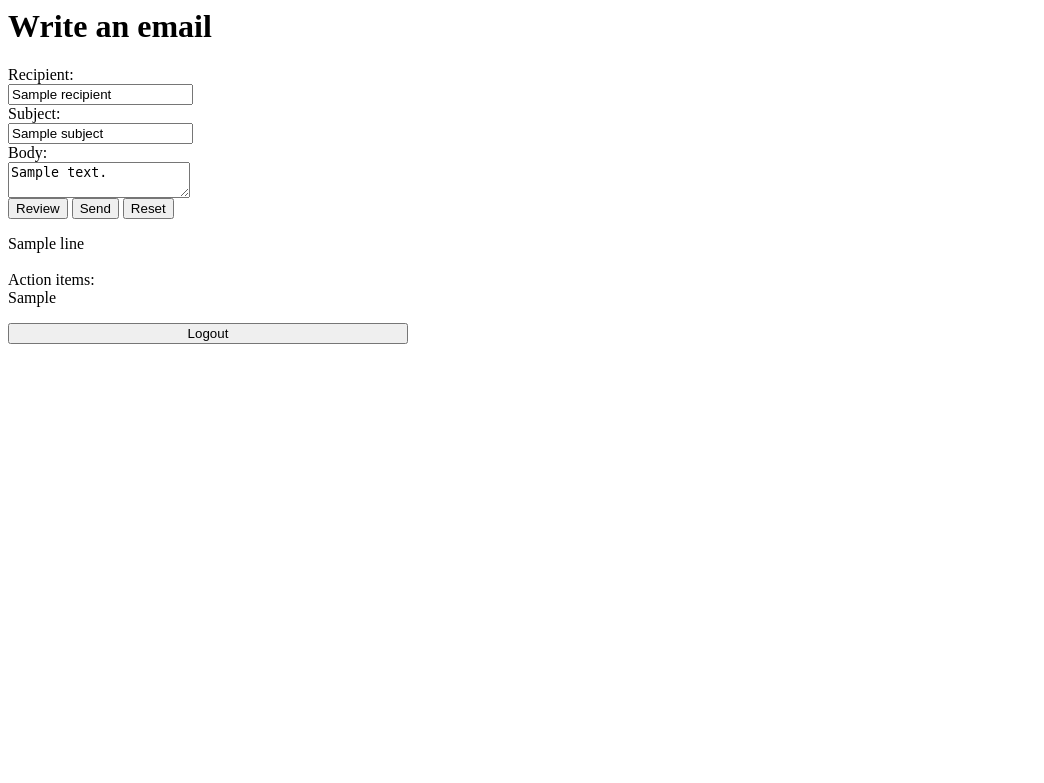
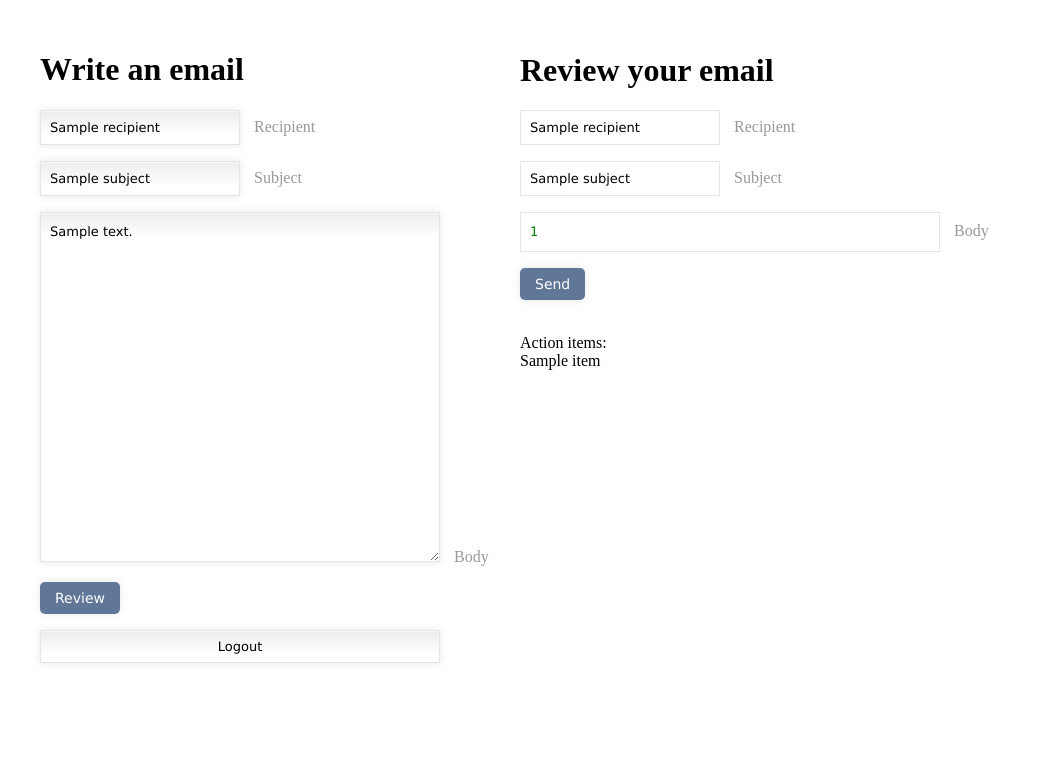
Before and after one commit to bobbiec/GlobalAiHackathon2017, a Flask app: template app/templates/compose.html in a window 1280 px wide. Shown: the top 783 px of the page, without its empty margins (0-1044 px from the left). Run offline with Flask 2, Linux system fonts and the light colour scheme; the template is opened without the code that fills it: most values are stand-ins (such as "Sample title", 1, 10 or a date in 2020).

Commit message:
Worst Jinja template abuse ever

```diff
--- a/app/app.py
+++ b/app/__init__.py
@@ -1,13 +1,8 @@
-from flask import Flask, redirect, url_for, session, request, jsonify, render_template
-from flask_oauthlib.client import OAuth, OAuthException
-from static.textAnalyze import getSentiment, sentimentToList, getClassifier, filterActionItems
-
-# from flask_sslify import SSLify
-
+from flask import Flask, redirect, url_for, session, request, render_template
+from flask_oauthlib.client import OAuth
+from .helper.textAnalyze import getSentiment, nltkAdjust, getClassifier, filterActionItems
+import uuid
 import requests
-
-from logging import Logger
-import uuid
 
 app = Flask(__name__)
 # sslify = SSLify(app)
@@ -82,23 +77,22 @@ def review():
     recipient = request.form['recipient']
     subject = request.form['subject']
     body = request.form['body']
-    action = request.form['action']
-    print(action)
-    if action == "Review":
-        sentences, scores = getSentiment(body)
-        sentiment = sentimentToList(sentences, scores, use_nltk=True)
-        classifier = getClassifier("static/classifier.pickle")
-        actionItems = "\n".join(filterActionItems(classifier, sentences))
-        return render_template('compose.html', sentiment=sentiment,
-                                               actionItems=actionItems,
-                                               recipient=recipient,
-                                               subject=subject,
-                                               body=body)
-    elif action == "Send":
-        return "Sent! (Not really you should write some code here)"
 
-    else:
-        return render_template('compose.html', subject="Something went wrong...")
+    print(body)
+
+    initialSentiment = getSentiment(body)
+    sentiment = nltkAdjust(initialSentiment)
+    classifier = getClassifier("app/helper/classifier.pickle")
+    actionItems = filterActionItems(classifier, sentiment)
+    return render_template('compose.html', sentiment=sentiment,
+                                           actionItems=actionItems,
+                                           recipient=recipient,
+                                           subject=subject,
+                                           body=body)
+
+@app.route('/send', methods=["POST"])
+def send():
+    return "Sent! Not really."
 
 # If library is having trouble with refresh, uncomment below and implement refresh handler
 # see https://github.com/lepture/flask-oauthlib/issues/160 for instructions on how to do this
--- a/app/static/textAnalyze.py
+++ b/app/helper/textAnalyze.py
@@ -2,19 +2,34 @@
 import requests
 import json
 import pickle
-from nltk.tokenize import sent_tokenize
+import nltk.tokenize.punkt as pkt
 from nltk.sentiment.vader import SentimentIntensityAnalyzer
 from .actionRequired.train import features
 
 API_URL = "https://westus.api.cognitive.microsoft.com/text/analytics/v2.0/sentiment"
 API_KEY = "REPLACEME"
 
+# Preserve newlines in tokenization
+# From https://stackoverflow.com/questions/33139531/preserve-empty-lines-with-nltks-punkt-tokenizer
+class CustomLanguageVars(pkt.PunktLanguageVars):
+    _period_context_fmt = r"""
+        \S*                          # some word material
+        %(SentEndChars)s             # a potential sentence ending
+        \s*                       #  <-- THIS is what I changed
+        (?=(?P<after_tok>
+            %(NonWord)s              # either other punctuation
+            |
+            (?P<next_tok>\S+)     #  <-- Normally you would have \s+ here
+        ))"""
+
 def getSentiment(text, language="en"):
-    sentences = sent_tokenize(text)
-    sentences = [sentence.strip() for sentence in sentences if sentence != ""]
+    ct = pkt.PunktSentenceTokenizer(lang_vars=CustomLanguageVars())
+    sentences = ct.tokenize(text)
+    # sentences = [sentence.strip() for sentence in sentences if sentence != ""]
 
     documents = []
     for i, sentence in enumerate(sentences):
+        print(sentence)
         documents.append({"language":language, "id": str(i),"text": sentence})
 
     r = requests.post(API_URL,
@@ -24,30 +39,25 @@ def getSentiment(text, language="en"):
 
     if r.status_code != 200:
         print("Something went wrong: %s" % r.text)
-        return ([r.text], ["N/A"])
+        return ([r.text], [0])
 
     results = json.loads(r.text)
 
     scores = [None] * len(sentences)
     for tup in results["documents"]:
         scores[int(tup["id"])] = tup["score"]
-    return (sentences, scores)
+    return zip(sentences, scores)
 
-def sentimentToList(sentences, scores, use_nltk=False):
-    temp = []
-    results = [(sentence, score) for (sentence, score) in zip(sentences, scores)]
-    results.sort(key=lambda x: x[1])
+def nltkAdjust(sentiment, weight=0.5):
+    result = []
     sid = SentimentIntensityAnalyzer()
-    for r in results:
-        temp.append("{0:.2f} | {1}".format(r[1], r[0][:70]))
-        if use_nltk:
-            ss = sid.polarity_scores(r[0])
-            for key in ss: # Normalize to same as Azure scale
-                ss[key] = ss[key]/2 + 0.5
-            temp.append("{0:.2f} | neg: {1:.2f}, neu: {2:.2f}, pos: {3:.2f}".format(
-                   ss["compound"], ss["neg"], ss["neu"], ss["pos"]))
-        temp.append("")
-    return temp
+    for sentence, score in sentiment:
+        ss = sid.polarity_scores(sentence)
+        oldScore = (score-0.5) * 2
+        newScore = weight*(ss["compound"]) + (1-weight)*(oldScore)
+        result.append((sentence, newScore))
+    # result.sort(key=lambda x: x[1])
+    return result
 
 def getClassifier(pickled="classifier.pickle"):
     with open(pickled, "rb") as f:
@@ -55,7 +65,7 @@ def getClassifier(pickled="classifier.pickle"):
     return classifier
 
 def filterActionItems(classifier, sentences):
-    return [s for s in sentences if classifier.classify(features(s))]
+    return [s[0] for s in sentences if classifier.classify(features(s[0]))]
 
 def demo(text, nltk=False):
     # Sentiment Analysis
--- /dev/null
+++ b/app/static/compose.css
@@ -0,0 +1,85 @@
+/* Taken from https://code.tutsplus.com/tutorials/design-a-prettier-web-form-with-css-3--net-9542 */
+
+body {
+  margin: 30px 40px;
+ }
+
+input, textarea, div#review {
+  padding: 9px;
+  border: solid 1px #E5E5E5;
+  outline: 0;
+  font: normal 13px/100% Verdana, Tahoma, sans-serif;
+  width: 200px;
+}
+
+input:not([readonly]), textarea:not([readonly]) {
+  background: #FFFFFF url('bg_form.png') left top repeat-x;
+  background: -webkit-gradient(linear, left top, left 25, from(#FFFFFF), color-stop(4%, #EEEEEE), to(#FFFFFF));
+  background: -moz-linear-gradient(top, #FFFFFF, #EEEEEE 1px, #FFFFFF 25px);
+  box-shadow: rgba(0,0,0, 0.1) 0px 0px 8px;
+  -moz-box-shadow: rgba(0,0,0, 0.1) 0px 0px 8px;
+  -webkit-box-shadow: rgba(0,0,0, 0.1) 0px 0px 8px;
+}
+
+textarea, div#review {
+  width: 400px;
+  max-width:400px;
+  min-width:200px;
+  line-height:150%;
+}
+
+textarea {
+  height:350px;
+}
+
+div#review {
+  white-space: pre-line;
+  display: inline-block;
+}
+
+input:not([readonly]):hover, textarea:not([readonly]):hover,
+input:not([readonly]):focus, textarea:not([readonly]):focus {
+  border-color: #C9C9C9;
+  -webkit-box-shadow: rgba(0, 0, 0, 0.15) 0px 0px 8px;
+}
+
+div#one {
+  width: 40%;
+  float: left;
+}
+
+div#two {
+  margin-left: 40%;
+}
+
+div#two h1 {
+  padding-top: 22px; /*I wish I knew why too*/
+}
+
+.form label {
+  width: 800px
+  text-align:left;
+  margin-left: 10px;
+  color: #999999;
+}
+
+.submit input {
+  width: auto;
+  padding: 9px 15px;
+  background: #617798;
+  border: 0;
+  font-size: 14px;
+  color: #FFFFFF;
+  -moz-border-radius: 5px;
+  -webkit-border-radius: 5px;
+}
+
+
+
+.neg {
+  color: red;
+}
+
+.pos {
+  color: green;
+}
--- a/app/templates/compose.html
+++ b/app/templates/compose.html
@@ -1,29 +1,70 @@
 <html>
 <head>
   <title>Putting the AI in email</title>
+  <link rel="stylesheet" type="text/css" href="{{ url_for('static', filename='compose.css') }}">
 </head>
 
 <body>
+  <div id="one">
     <h1>Write an email </h1>
-  <form action="{{ url_for('review') }}" method="post">
-    Recipient:<br>
-    <input type="text" name="recipient" value="{{ recipient }}"><br>
-    Subject:<br>
-    <input type="text" name="subject" value="{{ subject }}"></input><br>
-    Body:<br>
-    <textarea name="body" size="5000">{{ body }}</textarea> <br>
+    <form action="{{ url_for('review') }}" method="post" class="form">
+      <p class="recipient">
+        <input type="text" name="recipient" value="{{ recipient }}">
+        <label for="recipient">Recipient</label>
+      </p>
+      <p class="subject">
+        <input type="text" name="subject" value="{{ subject }}">
+        <label for="subject">Subject</label>
+      </p>
+      <p class="body">
+        <textarea name="body" size="5000">{{ body }}</textarea>
+        <label for="body">Body</label>
+      </p>
+      <p class="submit">
         <input type="submit" name="action" value="Review" />
-    <input type="submit" name="action" value="Send" />
-    <input type="reset" value="Reset">
+      </p>
     </form>
-  {% for line in sentiment %}
-    {{ line }} <br>
-  {% endfor %}
-  <br>
-  Action items: <br>
-  {{ actionItems }}
     <form action = "{{url_for('logout')}}" method = "POST">
       <p><input type="submit" value="Logout" style="width:400px"></p>
     </form>
+  </div>
+  <div id="two">
+    <h1>Review your email</h1>
+    <form action="{{ url_for('send') }}" method="post" class="form">
+      <p class="recipient">
+        <input type="text" name="recipient" value="{{ recipient }}" readonly>
+        <label for="recipient">Recipient</label>
+      </p>
+      <p class="subject">
+        <input type="text" name="subject" value="{{ subject }}" readonly>
+        <label for="subject">Subject</label>
+      </p>
+      <p>
+        <div id="review">
+          {%- for item in sentiment -%}
+            <span class="{%- if item[1]|float < -0.5 -%}
+                          neg
+                         {%- elif item[1]|float > 0.5 -%}
+                          pos
+                         {%- else -%}
+                          neutral
+                         {%- endif -%}">{{ item[0] }}</span>
+          {%- endfor -%}
+        </div>
+        <label for="body">Body</label>
+      </p>
+      <p class="submit">
+        <input type="submit" name="action" value="Send" />
+      </p>
+    </form>
+
+    <br>
+    {% if actionItems | length > 0 %}
+    Action items: <br>
+    {% endif %}
+    {% for item in actionItems %}
+    {{ item }} <br>
+    {% endfor %}
+  </div>
 </body>
 </html>
--- /dev/null
+++ b/run.py
@@ -0,0 +1,3 @@
+from app import app
+
+app.run(debug=True)
```
Also changed, not shown: exampleEmail.txt (added, +11 -0 lines), app/helper/actionRequired/cleaning.py (renamed from app/static/actionRequired/cleaning.py), app/helper/actionRequired/train.py (renamed from app/static/actionRequired/train.py), 6 other files. Lines whose indentation alone changed are shown as unchanged.
